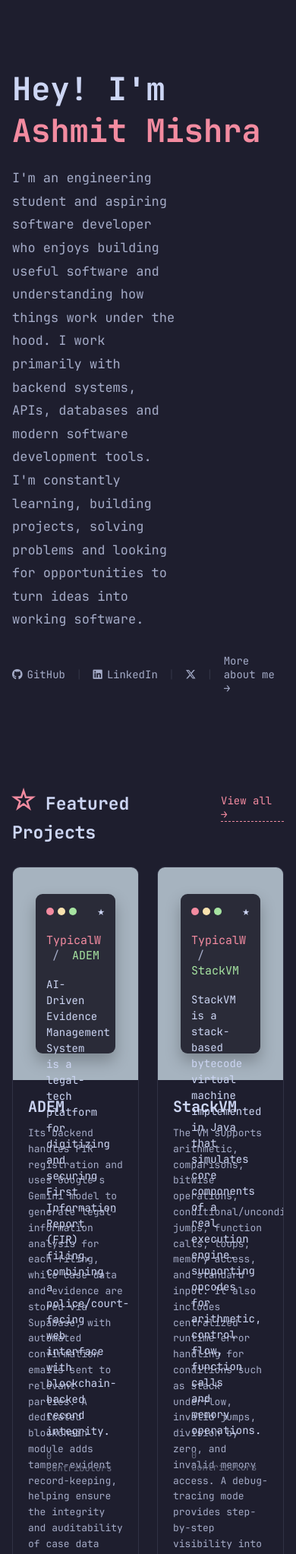
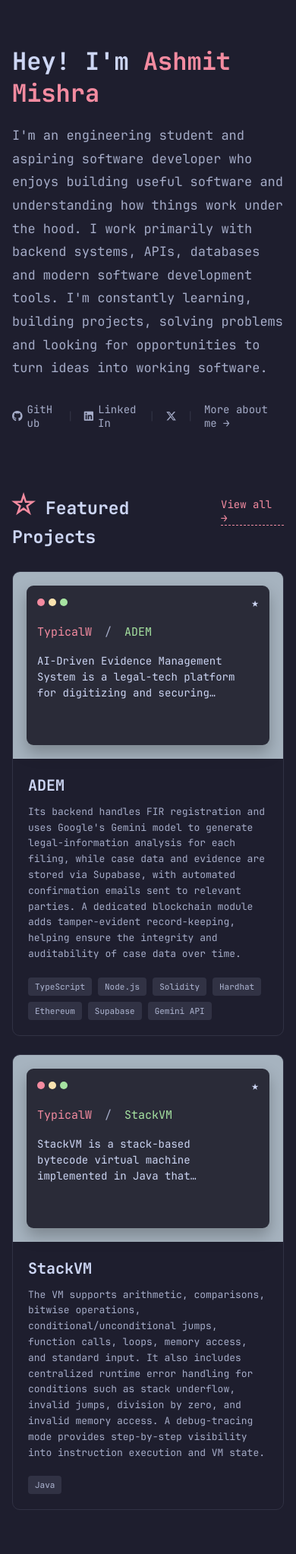
Before and after one commit to TypicalW/portfolio-v3, a Flask app: page / in a window 390 px wide; the page is wider, and only the part inside the window is pictured. Shown: the part 171-2217 px from the top of that part at 76% size. Run offline with Flask 3, Linux system fonts and the light colour scheme.

Commit message:
Added Mobile Support

```diff
--- a/static/css/about.css
+++ b/static/css/about.css
@@ -288,7 +288,37 @@
    RESPONSIVE
    ========================= */
 
+@media (max-width: 800px) {
+
+    .about-intro {
+        grid-template-columns: 1fr;
+        gap: 30px;
+    }
+
+    .about-photo {
+        max-width: 320px;
+        margin: 0 auto;
+    }
+
+    .about-text {
+        max-width: 100%;
+    }
+}
+
 @media (max-width: 600px) {
+
+    .about-page {
+        margin-top: 40px;
+    }
+
+    .about-title {
+        font-size: 22px;
+    }
+
+    .about-title img {
+        width: 60px;
+        height: 60px;
+    }
 
     .technology-grid {
         grid-template-columns: 1fr;
--- a/static/css/base.css
+++ b/static/css/base.css
@@ -44,6 +44,24 @@
 * {
     box-sizing: border-box;
 }
+
+img,
+svg {
+    max-width: 100%;
+    height: auto;
+}
+
+p,
+h1,
+h2,
+h3,
+h4,
+span,
+a {
+    overflow-wrap: break-word;
+    word-break: break-word;
+}
+
 
 
 /* =========================
@@ -92,6 +110,11 @@ main {
     margin: 0 auto;
 }
 
+
+/* =========================
+   RESPONSIVE CONTAINER
+   ========================= */
+
 @media (max-width: 600px) {
     .container {
         width: calc(100% - 32px);
--- a/static/css/home.css
+++ b/static/css/home.css
@@ -185,17 +185,6 @@
 
 .view-all:hover {
     opacity: 0.7;
-}
-
-
-/* Homepage project grid */
-
-.featured-projects .project-grid {
-    display: grid;
-
-    grid-template-columns: repeat(2, minmax(0, 1fr));
-
-    gap: 24px;
 }
 
 
@@ -576,8 +565,59 @@
     text-align: right;
 }
 
+@media (max-width: 900px) {
+    .stats-grid {
+        grid-template-columns: repeat(2, 1fr);
+    }
+}
+
 @media (max-width: 800px) {
     .section-header h2 {
         font-size: 23px;
     }
 }
+
+@media (max-width: 600px) {
+
+    .hero {
+        padding-top: 60px;
+    }
+
+    .hero h1 {
+        font-size: 32px;
+    }
+
+    .hero p {
+        width: 100%;
+    }
+
+    .featured-projects {
+        margin-top: 60px;
+        margin-bottom: 60px;
+    }
+
+    .stats-grid {
+        grid-template-columns: 1fr;
+
+        margin-top: 40px;
+        margin-bottom: 40px;
+    }
+
+    .commits-card,
+    .contests-card {
+        grid-column: span 1;
+    }
+
+    .commit-row {
+        flex-wrap: wrap;
+    }
+
+    .commit-row span:first-child {
+        overflow-wrap: anywhere;
+    }
+
+    .contest-row {
+        grid-template-columns: 1fr 60px 90px;
+        gap: 8px;
+    }
+}
--- a/static/css/projects.css
+++ b/static/css/projects.css
@@ -255,17 +255,34 @@
 
 @media (max-width: 800px) {
 
-    .project-grid,
+    .featured-projects .project-grid,
     .projects-grid {
         grid-template-columns: 1fr;
     }
 
     .project-preview {
-        height: 280px;
-        padding: 30px;
+        height: auto;
+        padding: 24px;
     }
 
     .project-window {
-        height: 210px;
+        height: auto;
+        min-height: 210px;
+    }
+
+    .project-window-description {
+        display: -webkit-box;
+        -webkit-box-orient: vertical;
+        -webkit-line-clamp: 3;
+        line-clamp: 3;
+
+        overflow: hidden;
     }
 }
+
+@media (max-width: 420px) {
+
+    .project-preview {
+        padding: 18px;
+    }
+}
--- a/templates/index.html
+++ b/templates/index.html
@@ -109,13 +109,6 @@
                         web interface with blockchain-backed record integrity.
                     </p>
 
-                    <div class="project-window-bottom">
-                        <div class="project-contributors">
-                            <!-- Contributor avatars can go here -->
-                        </div>
-
-                        <span>0 Contributors</span>
-                    </div>
 
                 </div>
 
@@ -179,14 +172,6 @@
                         StackVM is a stack-based bytecode virtual machine implemented in Java that simulates core components of a real execution engine.
                         supporting  opcodes for arithmetic, control flow, function calls and  memory operations.
                     </p>
-
-                    <div class="project-window-bottom">
-                        <div class="project-contributors">
-                            <!-- Contributor avatars can go here -->
-                        </div>
-
-                        <span>0 Contributors</span>
-                    </div>
 
                 </div>
 
```
Also changed, not shown: templates/projects.html (+1 -12 lines).
